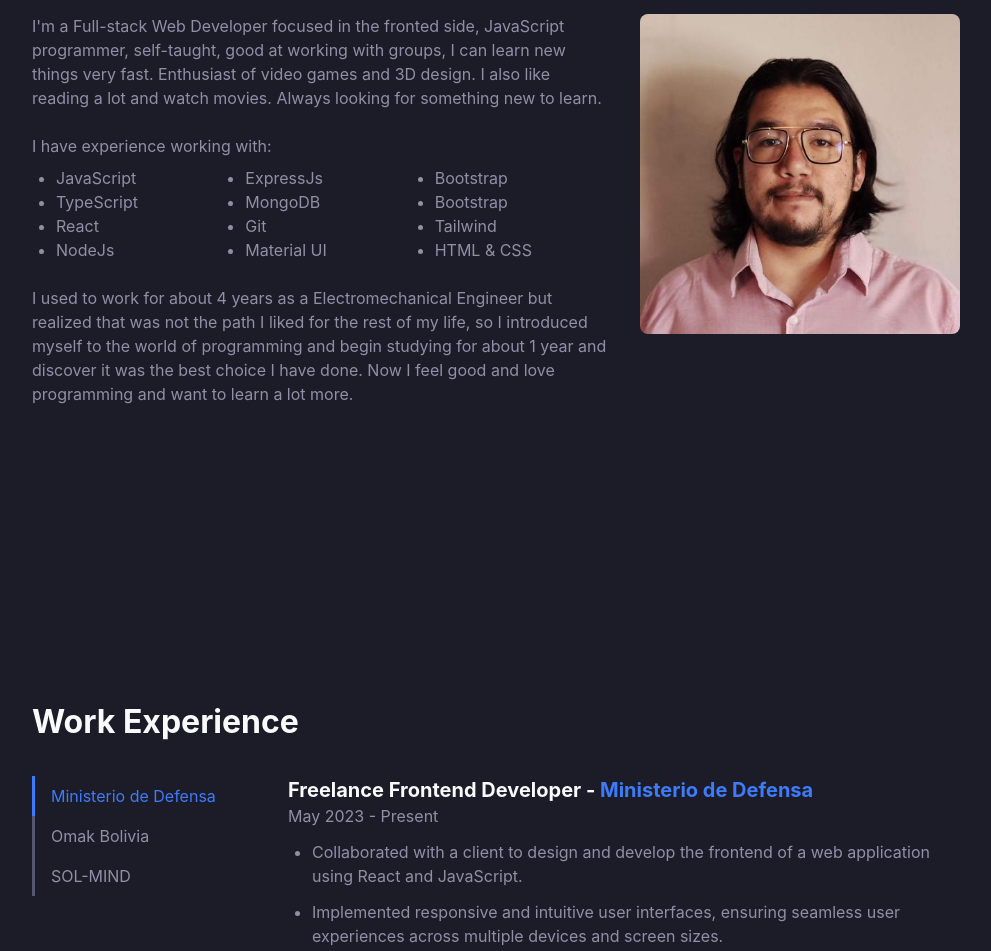
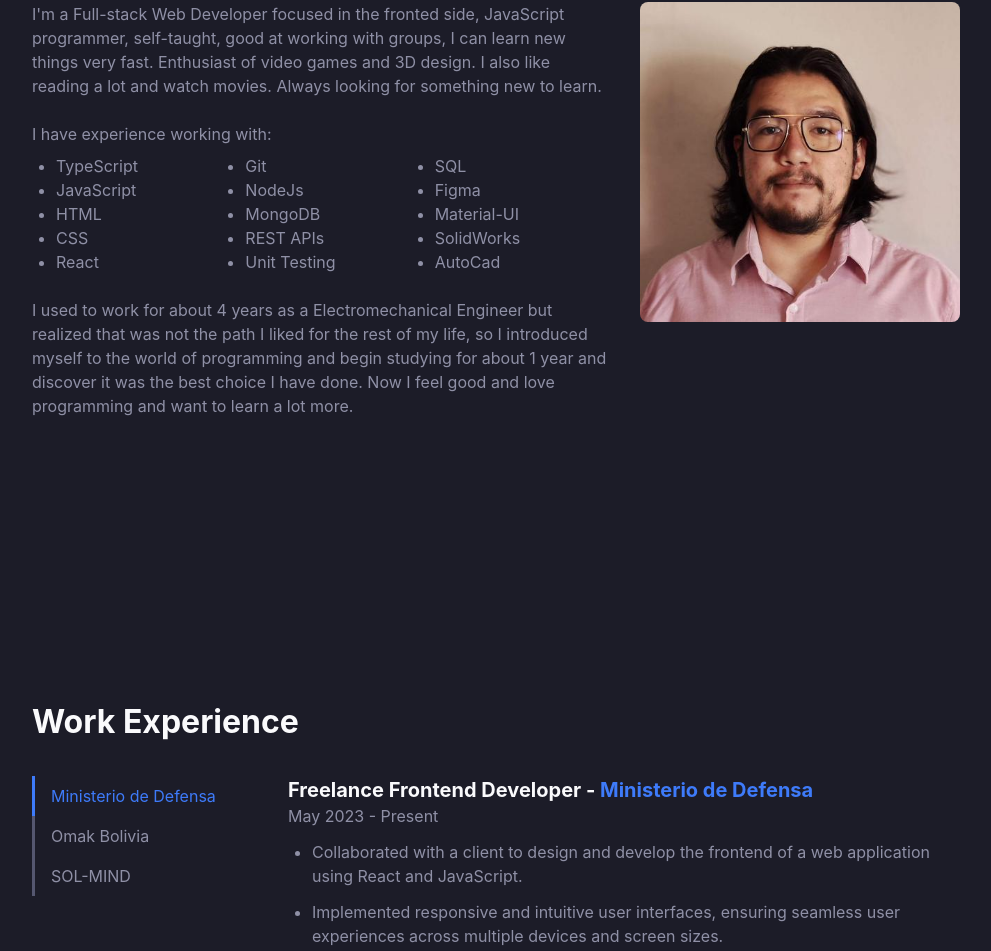
Before and after one commit to Jos017/portfolio-jose-rios, a React (Vite) app: page / in a window 1280 px wide. Shown: the part 1028-1979 px from the top of the page, without its empty margins (144-1135 px from the left). Built offline with nearby package versions, Linux system fonts and the light colour scheme; what @react-pdf/renderer would draw is missing.

Commit message:
Update work tech experience

```diff
--- a/src/pages/About.tsx
+++ b/src/pages/About.tsx
@@ -1,4 +1,5 @@
 import profilePic from '../assets/images/profilePic.jpg';
+import { SKILLS } from '../common/const';
 
 const About = () => {
   return (
@@ -20,18 +21,10 @@ const About = () => {
             <div className="flex flex-col gap-2">
               <p>I have experience working with:</p>
               <ul className="list-disc columns-2 ps-6 sm:columns-3">
-                <li>JavaScript</li>
-                <li>TypeScript</li>
-                <li>React</li>
-                <li>NodeJs</li>
-                <li>ExpressJs</li>
-                <li>MongoDB</li>
-                <li>Git</li>
-                <li>Material UI</li>
-                <li>Bootstrap</li>
-                <li>Bootstrap</li>
-                <li>Tailwind</li>
-                <li>HTML & CSS</li>
+                {SKILLS.map((skill, index) => (
+                  <li key={`skill-${index}`}>{skill}</li>
+                ))}
+
               </ul>
             </div>
             <p>
```
